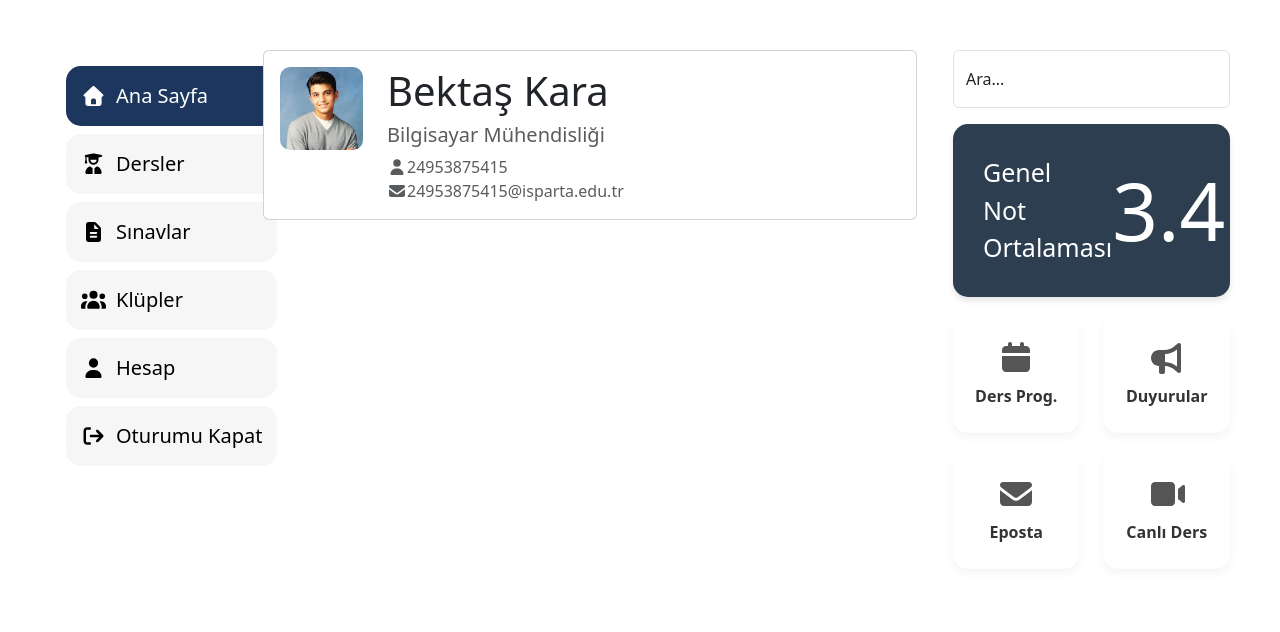
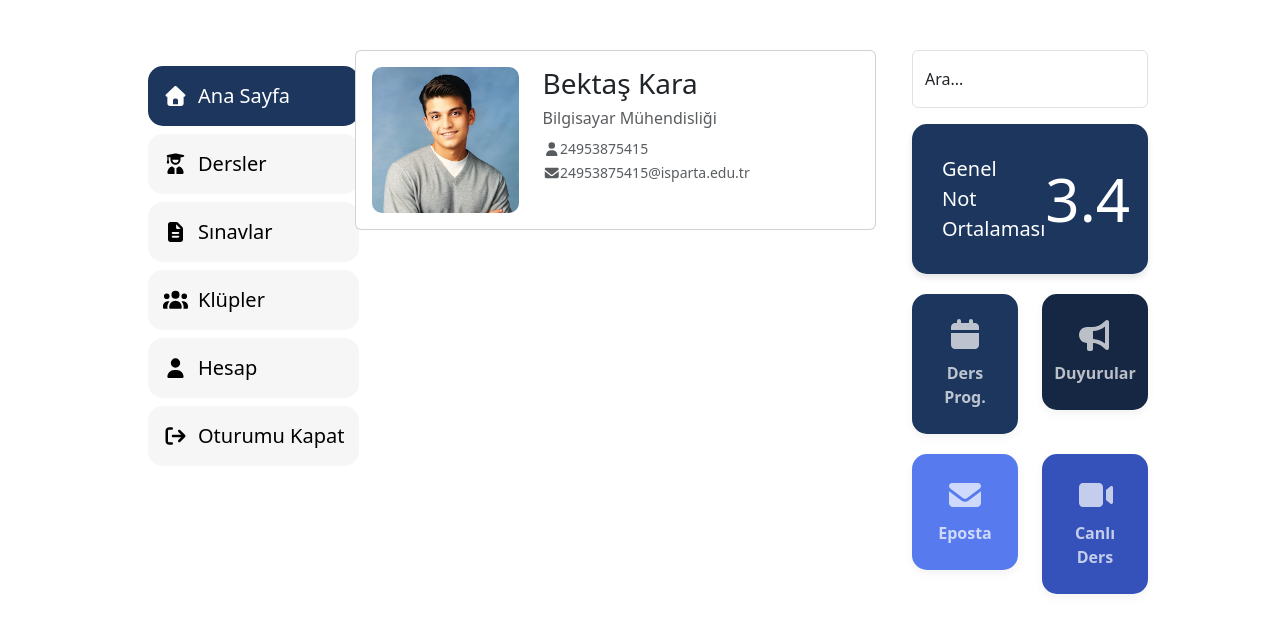
Before and after one commit to bektaskraa/isubu-obs, a React (Vite) app: page / in a window 1280 px wide. Shown: the top 632 px of the page. Built offline with nearby package versions, Linux system fonts and the light colour scheme.

Commit message:
feat: centered layout and updated action card colors

```diff
--- a/src/App.jsx
+++ b/src/App.jsx
@@ -13,12 +13,12 @@ import Account from './pages/Account.jsx';
 
 function App() {
     return (
-        <div className={'container-fluid'} style={{ padding: '50px' }}>
-            <div className={'row'}>
+        <div className={'container'}>
+            <div className={'row'}  style={{ padding: '50px' }}>
                 <div className={'col-2'}>
                     <Sidebar />
                 </div>
-                <div className={'col-7'}>
+                <div className={'col-7'} style={{ paddingLeft: '50px' }}>
                     <Routes>
                         <Route path="/" element={<Dashboard />} />
                         <Route path="/dersler" element={<Lessons />} />
--- a/src/components/GridMenu.css
+++ b/src/components/GridMenu.css
@@ -1,3 +1,11 @@
+:root {
+    --color-main: #1c365e;
+    --color-main-secondary: #152743;
+    --color-placeholder: #f6f6f6;
+    --color-action-card-text: rgba(255, 255, 255, 0.71);
+}
+
+
 .dashboard-card {
     background-color: #fff;
     border-radius: 15px;
@@ -10,7 +18,7 @@
 }
 
 .gno-card {
-    background-color: #2c3e50;
+    background-color: var(--color-main);
     color: #fff;
     padding: 30px;
 
@@ -20,17 +28,17 @@
     align-items: center;
 }
 .gno-card:hover {
-    background-color: #202f3c;
+    background-color: var(--color-main-secondary);
     cursor: pointer;
 }
 .gno-card span{
     margin: 0px;
     text-align: left;
-    font-size: 25px;
+    font-size: 20px;
 }
 .gno-card h2{
     margin: 0px;
-    font-size: 80px;
+    font-size: 60px;
 }
 
 
@@ -51,17 +59,36 @@
     transition: transform 0.2s ease, box-shadow 0.2s ease;
 }
 
+.col-6:nth-child(4n+1) .action-card {
+    background-color: var(--color-main);
+    color: var(--color-action-card-text);!important;
+}
+
+.col-6:nth-child(4n+2) .action-card {
+    background-color: var(--color-main-secondary);
+    color: var(--color-action-card-text);!important;
+}
+
+.col-6:nth-child(4n+3) .action-card {
+    background-color: #577BEF;
+    color: var(--color-action-card-text);!important;
+
+}
+
+.col-6:nth-child(4n+4) .action-card {
+    background-color: #3552BA;
+    color: var(--color-action-card-text);!important;
+}
+
 .action-card:hover {
-    transform: translateY(-3px); /* Hafif yukarı kalkma efekti */
+    transform: translateY(-3px);
     box-shadow: 0 6px 15px rgba(0, 0, 0, 0.1);
 }
 
 .action-card .fa-icon {
-    font-size: 32px; /* İkon boyutu */
-    color: #555; /* Koyu gri renk */
+    font-size: 32px;
 }
 
 .action-card span {
     font-weight: 600;
-    color: #333; /* Koyu yazı rengi */
 }
--- a/src/components/GridMenu.jsx
+++ b/src/components/GridMenu.jsx
@@ -7,6 +7,8 @@ import { faCalendar, faBullhorn, faEnvelope, faVideo } from '@fortawesome/free-s
 function GridMenu() {
     return (
            <div className={'row'}>
+               <div className={'col-12'}>
+                   <div className={""}>
                        <div className={'col-12'}>
                            <form>
                                <div className="form-floating mb-3">
@@ -62,6 +64,8 @@ function GridMenu() {
 
                        </div>
                    </div>
+               </div>
+           </div>
 
     );
 }
--- a/src/components/Sidebar.css
+++ b/src/components/Sidebar.css
@@ -5,7 +5,10 @@
 
 .sidebar {
     position: fixed;
+
+    height: 100vh;
 }
+
 
 .nav-button{
     display: flex;
--- a/src/pages/Home.jsx
+++ b/src/pages/Home.jsx
@@ -1,27 +1,28 @@
 import React from 'react';
+import UpcomingEvents from "../components/UpcomingEvents";
 import { FontAwesomeIcon } from '@fortawesome/react-fontawesome';
 import { faUser,faEnvelope } from '@fortawesome/free-solid-svg-icons';
 
 function Home() {
     return (
-        <div className={"container-fluid"}>
+        <div className={"container"}>
             <div className={'row'}>
                 <div className={'col-12'}>
                     <div className={'card'}>
                         <div className={'card-body'}>
                             <div className={'row'}>
-                                <div className={'col-2'}>
+                                <div className={'col-4'}>
                                     <img className={'profile-picture'} src={'../../src/assets/profile.jpg'}/>
                                 </div>
-                                <div className={'col-10'}>
-                                    <h1>Bektaş Kara</h1>
-                                    <h5 className={"text-muted"}>Bilgisayar Mühendisliği</h5>
-                                    <span className={"text-muted"}>
+                                <div className={'col-8'}>
+                                    <h3>Bektaş Kara</h3>
+                                    <h6 className={"text-muted"}>Bilgisayar Mühendisliği</h6>
+                                    <span style={{fontSize:14}} className={"text-muted"}>
                                         <FontAwesomeIcon icon={faUser} />
                                         24953875415
                                     </span>
                                     <br/>
-                                    <span className={"text-muted"}>
+                                    <span style={{fontSize:14}} className={"text-muted"}>
                                         <FontAwesomeIcon icon={faEnvelope} />
                                         24953875415@isparta.edu.tr
                                     </span>
```
Lines whose indentation alone changed are shown as unchanged.
